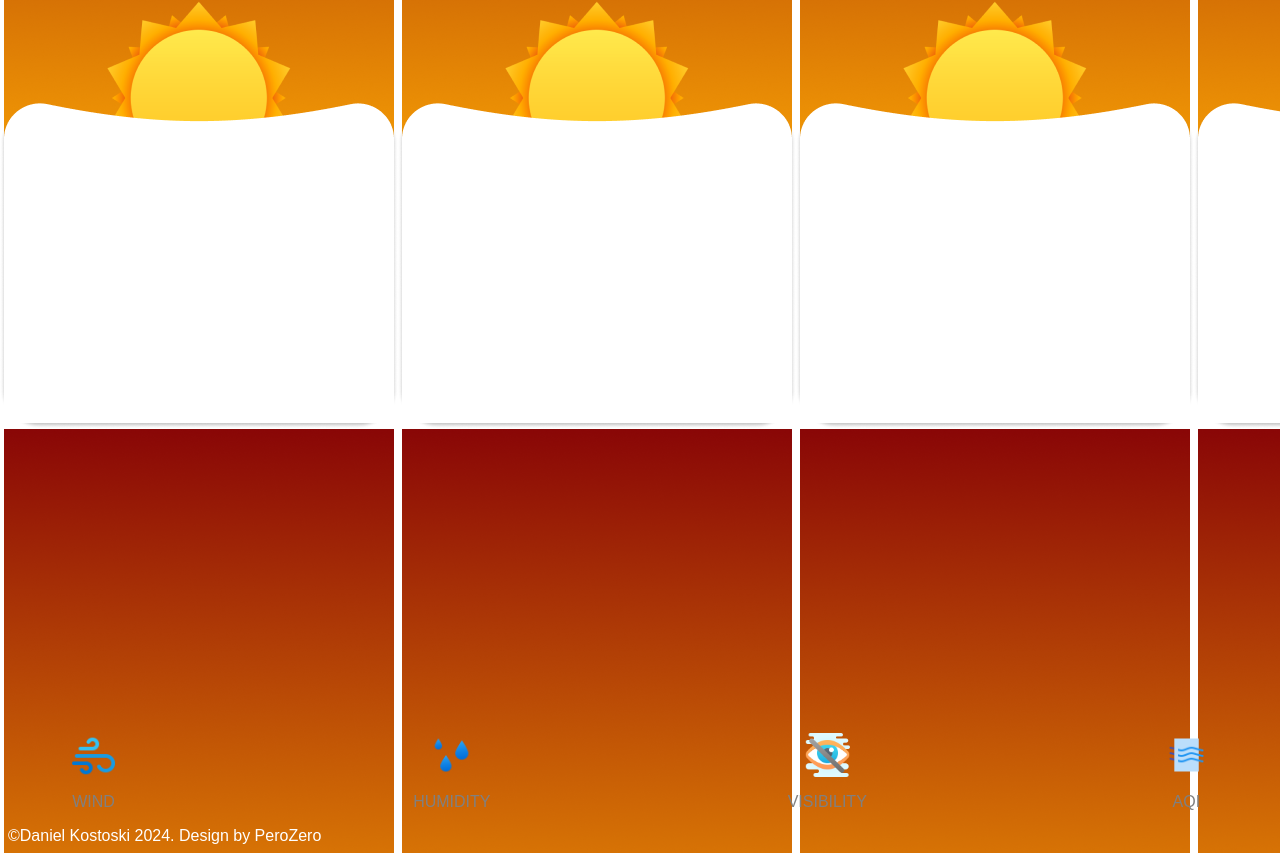
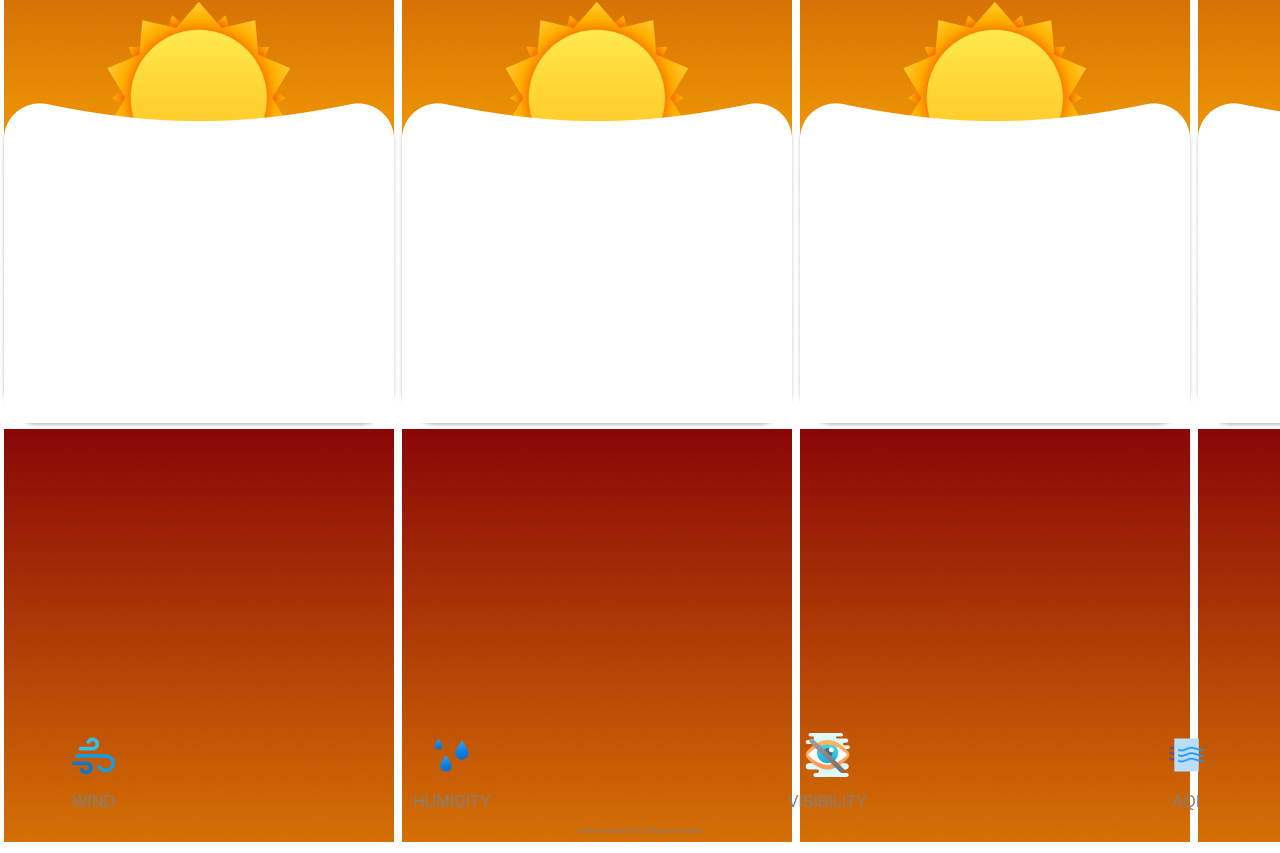
Before and after one commit to Dkostoski30/WeatherApp, a plain HTML site: page index.html in a window 1280 px wide. Shown: the part 423-1276 px from the top of the page. Drawn offline with Linux system fonts and the light colour scheme; no server answers.

Commit message:
Add files via upload

```diff
--- a/style.css
+++ b/style.css
@@ -89,3 +89,9 @@ main{
 .AdditionalInfo > div > div{
 
 }
+footer{
+    font-size: 0.4em;
+    text-align: center;
+    width: 100%;
+    color: grey;
+}
```
